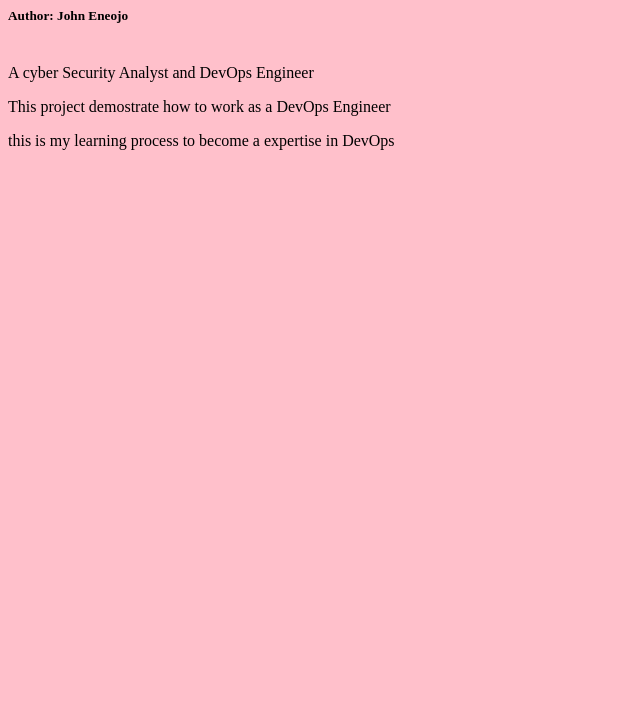
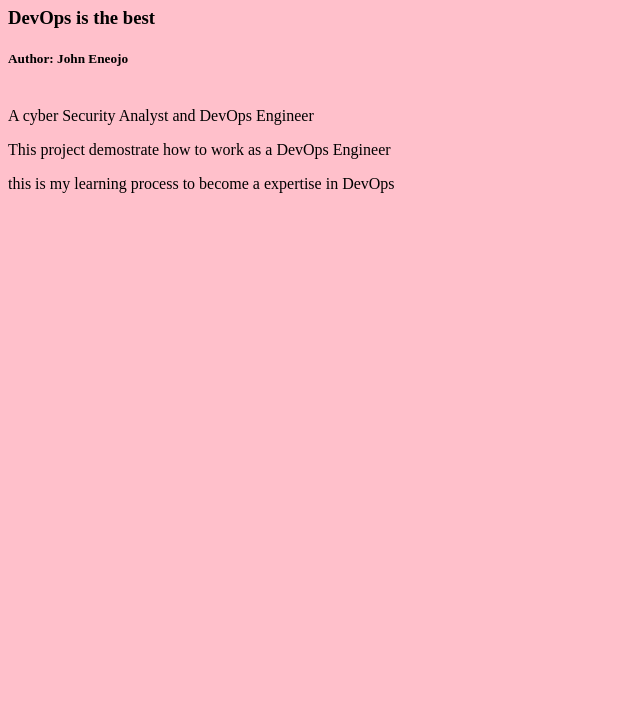
Before and after one commit to johnenes/DevOps, a plain HTML site: page index.html in a window 1280 px wide. Shown: the part 73-800 px from the top of the page, without its empty margins (0-640 px from the left). Drawn offline with Linux system fonts and the light colour scheme.

Commit message:
h3 is add on the feature branch

```diff
--- a/index.html
+++ b/index.html
@@ -3,6 +3,7 @@
 <body style="background-color:pink">
 
 <h1>Git Tutorial on DevOps Enginner</h1>
+<h3>DevOps is the best </h3>
 <h5>Author: John Eneojo</h5>
 <br>A cyber Security Analyst and DevOps Engineer </br>
 <p> This project demostrate how to work as a DevOps Engineer<p/>
```
